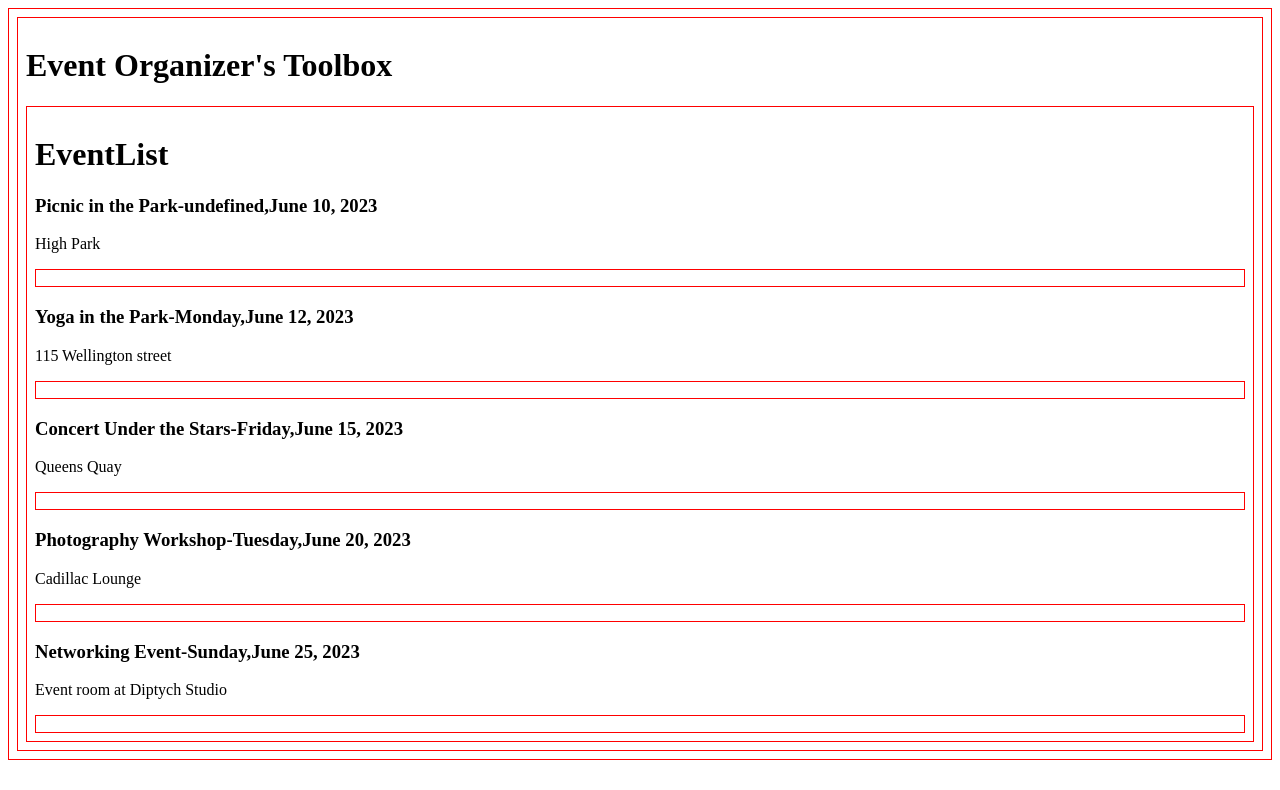
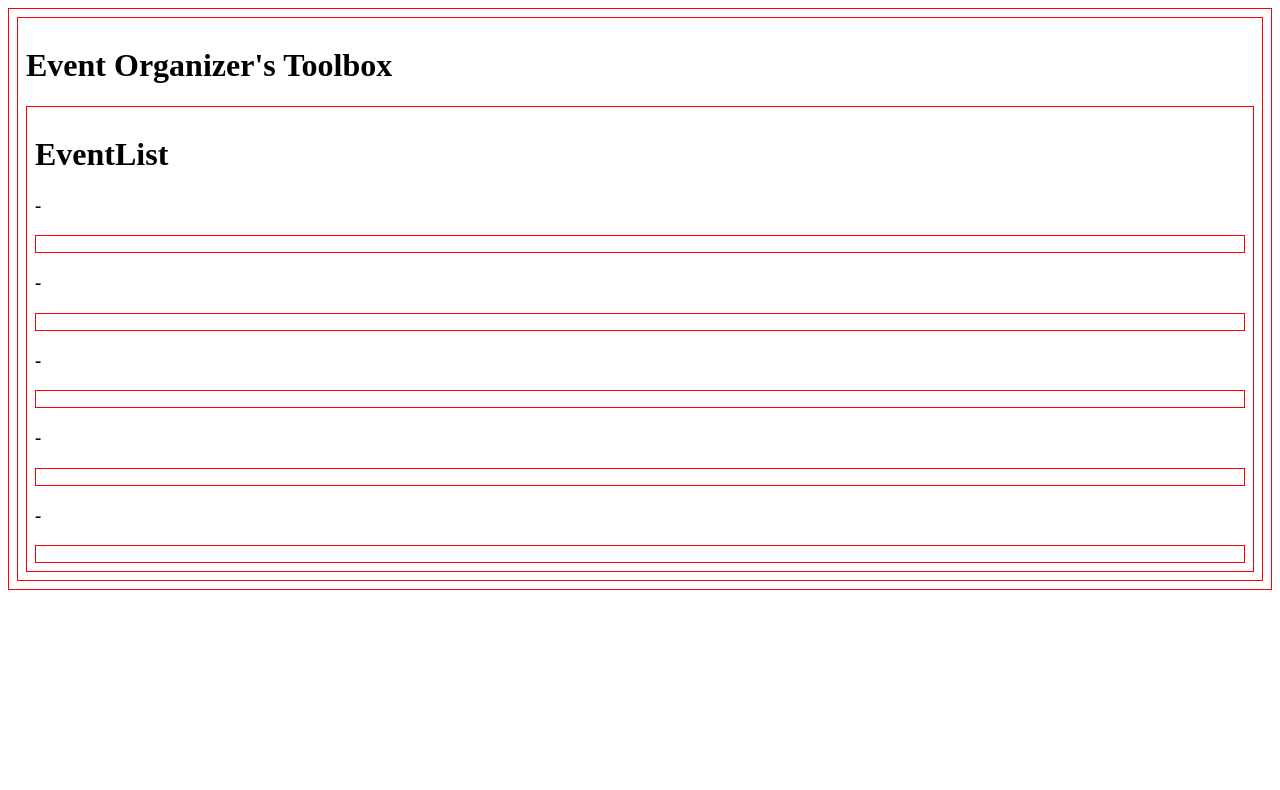
Before and after one commit to EOT-Event-Organizer-s-Toolbox/eot-codebase, a React (Vite) app in the folder web/: page / in a window 1280 px wide. Shown: the top 790 px of the page. Built offline with nearby package versions, Linux system fonts and the light colour scheme; data requests are answered from the project's data file.

Commit message:
moving changes to a new branch

```diff
--- a/web/src/App.tsx
+++ b/web/src/App.tsx
@@ -1,12 +1,12 @@
 import { useState, useEffect } from 'react';
-import { EventType } from './types';
+import { CommunityEvent } from './types';
 
 import './App.css';
 import eventService from './Services/eventService';
 import EventList from './Components/EventList';
 
 function App() {
-  const [eventList, setEventsList] = useState<EventType[] | undefined>([]);
+  const [eventList, setEventsList] = useState<CommunityEvent[] | undefined>([]);
 
   useEffect(() => {
     const fetchEvents = async () => {
--- a/web/src/Components/EventList/EventListSingle.tsx
+++ b/web/src/Components/EventList/EventListSingle.tsx
@@ -1,9 +1,9 @@
-import { EventType } from '../../types';
-import { formatDateWritten } from '../../utils/date';
-import { getDayOfWeek } from '../../utils/date';
+import { CommunityEvent } from '../../types';
+//import { formatDateWritten } from '../../utils/date';
+//import { getDayOfWeek } from '../../utils/date';
 
 interface Props {
-  event: EventType | undefined;
+  event: CommunityEvent | undefined;
 }
 
 const EventListSingle = ({ event }: Props) => {
@@ -16,12 +16,12 @@ const EventListSingle = ({ event }: Props) => {
   return (
     <section className="event">
       <h3 className="event--detail-section">
-        <span className="event--name">{event.eventName}</span>
+        <span className="event--name"></span>
         <span className="event--name-separator">-</span>
-        <span className="event--day">{`${getDayOfWeek(event.date)},`}</span>
-        <span className="event--date">{formatDateWritten(event.date)}</span>
+        <span className="event--day"></span>
+        <span className="event--date"></span>
       </h3>
-      <p className="event--location">{event.location}</p>
+      <p className="event--location"></p>
       <div className="event--confirmations-container"></div>
     </section>
   );
--- a/web/src/Components/EventList/index.tsx
+++ b/web/src/Components/EventList/index.tsx
@@ -1,8 +1,8 @@
 import EventListSingle from './EventListSingle';
-import { EventType } from '../../types';
+import { CommunityEvent } from '../../types';
 
 interface Props {
-  eventList: EventType[] | undefined;
+  eventList: CommunityEvent[] | undefined;
 }
 
 const EventList = ({ eventList }: Props) => {
--- a/web/src/Services/eventService.tsx
+++ b/web/src/Services/eventService.tsx
@@ -1,4 +1,4 @@
-import { EventType } from '../types';
+import { CommunityEvent } from '../types';
 import axios from 'axios';
 
 const baseUrl = 'http://localhost:3001/events';
@@ -7,7 +7,7 @@ const baseUrl = 'http://localhost:3001/events';
 const getAll = async () => {
   try {
     const req = await axios.get(baseUrl);
-    const eventList: EventType[] = req.data;
+    const eventList: CommunityEvent[] = req.data;
     return eventList;
   } catch (e) {
     console.error(e);
@@ -18,7 +18,7 @@ const getAll = async () => {
 const getEvent = async (id: number) => {
   try {
     const req = await axios.get(`${baseUrl}/${id}`);
-    const event: EventType = req.data;
+    const event: CommunityEvent = req.data;
     return event;
   } catch (e) {
     console.error(e);
```
Also changed, not shown: web/src/types.tsx (+39 -13 lines).
